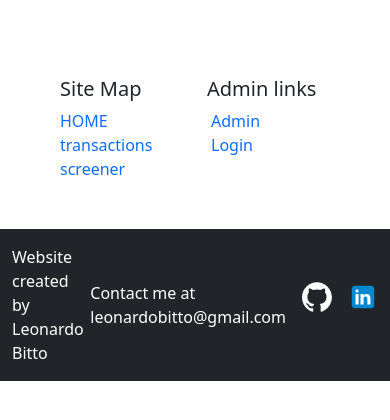
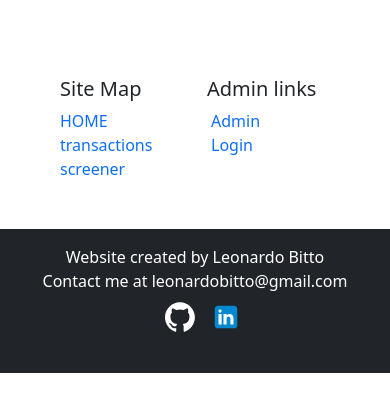
Before and after one commit to leoBitto/website, a Django app: template templates/website/landing.html in a window 390 px wide. Shown: the part 283-703 px from the top of the page. Run offline with Django 3.2, Linux system fonts and the light colour scheme; the template is opened without the code that fills it, so the values that code supplies are empty; some libraries are stand-ins or nearby versions.

Commit message:
modified footer for mobiles

```diff
--- a/templates/website/footer.html
+++ b/templates/website/footer.html
@@ -23,7 +23,7 @@
               <a class="d-flex align-items-center text-decoration-none" href="{% url 'logout' %}">
                 Logout
               </a>
-              <a class="d-flex align-items-center text-decoration-none" href="{% url 'admin:dashboard' %}">
+              <a class="d-flex align-items-center text-decoration-none" href="{% url 'website:dashboard' %}">
                 Dashboard
               </a>
             </li>
@@ -40,8 +40,8 @@
     </div>
 
 
-    <div class="bg-dark text-white py-3">
-      <div class="container d-flex justify-content-between align-items-center">
+<div class="bg-dark text-white py-3">
+      <div class="container flex-sm-row flex-column d-flex justify-content-between align-items-center">
         <p class="fs-6 m-0">Website created by Leonardo Bitto</p>
         <p class="m-0">Contact me at leonardobitto@gmail.com</p>
         <ul class="list-unstyled d-flex">
```
